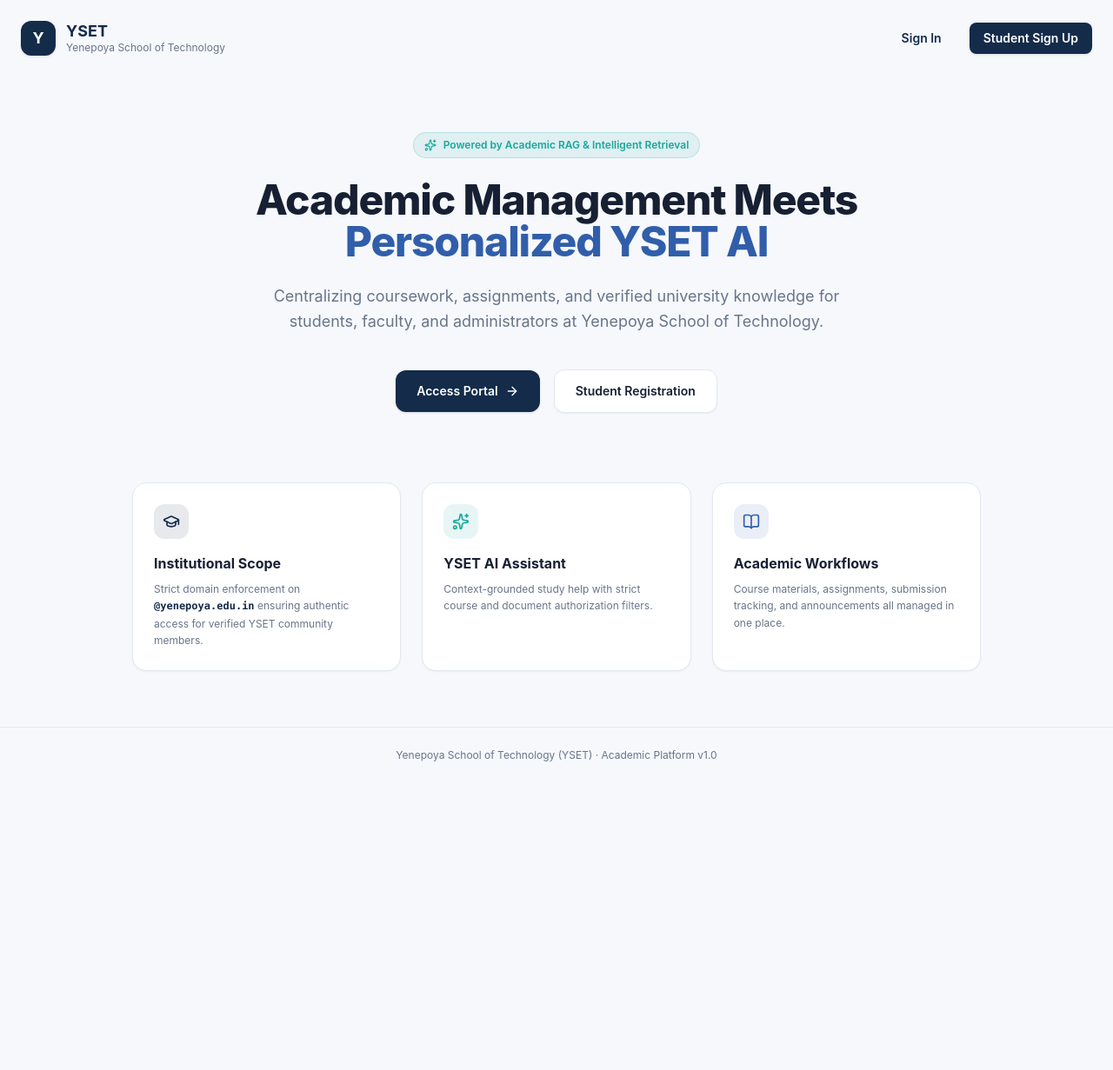
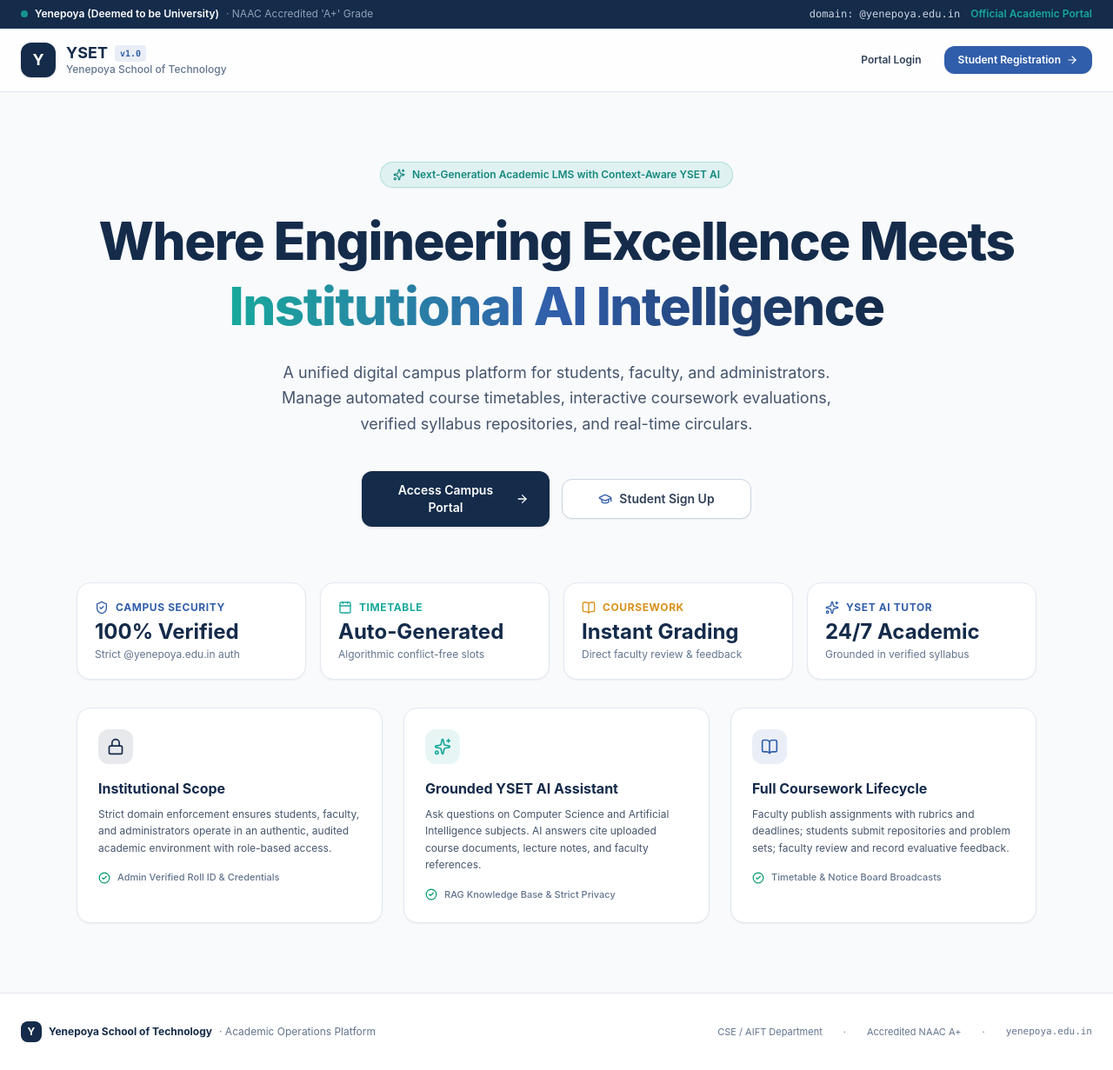
Before and after one commit to LYK-02/Campus-AI-for-YSET, a React (Vite) app in the folder frontend/: page / in a window 1280 px wide. Shown: the whole page at 87% size. Before the commit the page ends 901 px from the top, so only its background shows below. Built offline with nearby package versions, Linux system fonts and the light colour scheme; no server answers.

Commit message:
feat(landing): elevate landing page with institutional accreditation banner, trust metrics, and modern styling

```diff
--- a/frontend/src/pages/LandingPage.tsx
+++ b/frontend/src/pages/LandingPage.tsx
@@ -1,107 +1,210 @@
 import React from "react";
 import { Link } from "react-router-dom";
-import { Sparkles, ArrowRight, BookOpen, GraduationCap } from "lucide-react";
+import {
+  Sparkles,
+  ArrowRight,
+  BookOpen,
+  GraduationCap,
+  ShieldCheck,
+  Calendar,
+  CheckCircle2,
+  Lock,
+} from "lucide-react";
 
 export const LandingPage: React.FC = () => {
   return (
-    <div className="min-h-screen bg-[#F6F8FC] flex flex-col justify-between">
-      {/* Header */}
-      <header className="max-w-7xl mx-auto w-full px-6 py-6 flex items-center justify-between">
+    <div className="min-h-screen bg-[#F8FAFC] flex flex-col justify-between selection:bg-[#17A89B]/20">
+      {/* Top Accreditation Strip */}
+      <div className="bg-[#142B4A] text-slate-300 text-xs py-2 px-6 border-b border-[#1D3B63]">
+        <div className="max-w-7xl mx-auto flex items-center justify-between text-[11px] sm:text-xs">
+          <div className="flex items-center gap-2">
+            <span className="w-2 h-2 rounded-full bg-[#17A89B] animate-pulse" />
+            <span className="font-semibold text-white">Yenepoya (Deemed to be University)</span>
+            <span className="hidden sm:inline text-slate-400">· NAAC Accredited 'A+' Grade</span>
+          </div>
+          <div className="flex items-center gap-3 text-slate-300">
+            <span className="hidden md:inline font-mono">domain: @yenepoya.edu.in</span>
+            <span className="text-[#17A89B] font-semibold">Official Academic Portal</span>
+          </div>
+        </div>
+      </div>
+
+      {/* Main Navbar */}
+      <header className="bg-white/80 backdrop-blur-md sticky top-0 z-40 border-b border-[#E3E8F0]">
+        <div className="max-w-7xl mx-auto px-6 py-4 flex items-center justify-between">
           <div className="flex items-center gap-3">
-          <div className="w-10 h-10 rounded-xl bg-[#142B4A] flex items-center justify-center font-bold text-white text-lg shadow-sm">
+            <div className="w-10 h-10 rounded-xl bg-[#142B4A] text-white flex items-center justify-center font-bold text-lg shadow-sm">
               Y
             </div>
             <div>
+              <div className="flex items-center gap-2">
                 <h1 className="font-bold text-lg text-[#142B4A] leading-tight">YSET</h1>
-            <p className="text-xs text-[#68758A]">Yenepoya School of Technology</p>
+                <span className="text-[10px] font-mono bg-[#315EAA]/10 text-[#315EAA] px-1.5 py-0.5 rounded font-semibold">
+                  v1.0
+                </span>
+              </div>
+              <p className="text-xs text-slate-500 font-medium">Yenepoya School of Technology</p>
             </div>
           </div>
-        <div className="flex items-center gap-4">
+
+          <div className="flex items-center gap-3">
             <Link
               to="/login"
-            className="text-sm font-semibold text-[#142B4A] hover:text-[#315EAA] px-4 py-2"
+              className="text-xs font-semibold text-slate-700 hover:text-[#142B4A] px-3.5 py-2 rounded-xl hover:bg-slate-100 transition-colors"
             >
-            Sign In
+              Portal Login
             </Link>
             <Link
               to="/signup"
-            className="text-sm font-semibold text-white bg-[#142B4A] hover:bg-[#0F2038] px-4 py-2 rounded-lg transition-colors shadow-sm"
+              className="text-xs font-semibold text-white bg-[#315EAA] hover:bg-[#254B8C] px-4 py-2 rounded-xl transition-all shadow-xs flex items-center gap-1.5"
             >
-            Student Sign Up
+              <span>Student Registration</span>
+              <ArrowRight className="w-3.5 h-3.5" />
             </Link>
+          </div>
         </div>
       </header>
 
       {/* Hero Section */}
-      <main className="max-w-5xl mx-auto px-6 py-16 text-center">
-        <div className="inline-flex items-center gap-2 px-3 py-1.5 rounded-full bg-[#17A89B]/10 border border-[#17A89B]/20 text-[#17A89B] text-xs font-semibold mb-6">
+      <main className="max-w-6xl mx-auto px-6 py-16 sm:py-20 text-center relative">
+        <div className="inline-flex items-center gap-2 px-3.5 py-1.5 rounded-full bg-[#17A89B]/10 border border-[#17A89B]/25 text-[#12887C] text-xs font-semibold mb-6 shadow-xs">
           <Sparkles className="w-3.5 h-3.5" />
-          <span>Powered by Academic RAG & Intelligent Retrieval</span>
+          <span>Next-Generation Academic LMS with Context-Aware YSET AI</span>
         </div>
 
-        <h2 className="text-4xl md:text-5xl font-extrabold text-[#172033] tracking-tight mb-6">
-          Academic Management Meets <br />
-          <span className="text-[#315EAA]">Personalized YSET AI</span>
+        <h2 className="text-4xl sm:text-5xl md:text-6xl font-extrabold text-[#142B4A] tracking-tight mb-6 leading-tight">
+          Where Engineering Excellence Meets <br className="hidden sm:block" />
+          <span className="bg-gradient-to-r from-[#17A89B] via-[#315EAA] to-[#142B4A] bg-clip-text text-transparent">
+            Institutional AI Intelligence
+          </span>
         </h2>
 
-        <p className="text-base md:text-lg text-[#68758A] max-w-2xl mx-auto mb-10 leading-relaxed">
-          Centralizing coursework, assignments, and verified university knowledge for students, faculty,
-          and administrators at Yenepoya School of Technology.
+        <p className="text-base sm:text-lg text-slate-600 max-w-2xl mx-auto mb-10 leading-relaxed font-normal">
+          A unified digital campus platform for students, faculty, and administrators. Manage automated course timetables, interactive coursework evaluations, verified syllabus repositories, and real-time circulars.
         </p>
 
-        <div className="flex flex-col sm:flex-row items-center justify-center gap-4">
+        {/* Dual CTA */}
+        <div className="flex flex-col sm:flex-row items-center justify-center gap-3.5 max-w-md mx-auto">
           <Link
             to="/login"
-            className="w-full sm:w-auto inline-flex items-center justify-center gap-2 bg-[#142B4A] hover:bg-[#0F2038] text-white text-sm font-semibold px-6 py-3.5 rounded-xl transition-all shadow-sm"
+            className="w-full sm:w-auto flex-1 inline-flex items-center justify-center gap-2 bg-[#142B4A] hover:bg-[#0F2038] text-white text-xs sm:text-sm font-semibold px-6 py-3 rounded-xl transition-all shadow-sm cursor-pointer"
           >
-            Access Portal
+            <span>Access Campus Portal</span>
             <ArrowRight className="w-4 h-4" />
           </Link>
           <Link
             to="/signup"
-            className="w-full sm:w-auto inline-flex items-center justify-center gap-2 bg-white hover:bg-slate-50 text-[#172033] border border-[#E3E8F0] text-sm font-semibold px-6 py-3.5 rounded-xl transition-all shadow-xs"
+            className="w-full sm:w-auto flex-1 inline-flex items-center justify-center gap-2 bg-white hover:bg-slate-50 text-slate-700 border border-[#CBD5E1] text-xs sm:text-sm font-semibold px-6 py-3 rounded-xl transition-all shadow-xs cursor-pointer"
           >
-            Student Registration
+            <GraduationCap className="w-4 h-4 text-[#315EAA]" />
+            <span>Student Sign Up</span>
           </Link>
         </div>
 
-        {/* Feature Cards Grid */}
-        <div className="grid grid-cols-1 md:grid-cols-3 gap-6 mt-20 text-left">
-          <div className="bg-white p-6 rounded-2xl border border-[#E3E8F0] shadow-xs">
-            <div className="w-10 h-10 rounded-xl bg-[#142B4A]/10 text-[#142B4A] flex items-center justify-center mb-4">
-              <GraduationCap className="w-5 h-5" />
+        {/* Quick Highlights / Trust Metrics */}
+        <div className="grid grid-cols-2 md:grid-cols-4 gap-4 mt-16 text-left">
+          <div className="bg-white p-4 sm:p-5 rounded-2xl border border-[#E3E8F0] shadow-xs">
+            <div className="flex items-center gap-2 text-[#315EAA] text-xs font-bold uppercase tracking-wider mb-1">
+              <ShieldCheck className="w-4 h-4" />
+              <span>Campus Security</span>
             </div>
-            <h3 className="font-bold text-base text-[#172033] mb-2">Institutional Scope</h3>
-            <p className="text-xs text-[#68758A] leading-relaxed">
-              Strict domain enforcement on <code className="text-[#142B4A] font-semibold">@yenepoya.edu.in</code> ensuring authentic access for verified YSET community members.
-            </p>
+            <p className="text-xl sm:text-2xl font-bold text-[#142B4A]">100% Verified</p>
+            <p className="text-xs text-slate-500 mt-0.5">Strict @yenepoya.edu.in auth</p>
           </div>
 
-          <div className="bg-white p-6 rounded-2xl border border-[#E3E8F0] shadow-xs">
+          <div className="bg-white p-4 sm:p-5 rounded-2xl border border-[#E3E8F0] shadow-xs">
+            <div className="flex items-center gap-2 text-[#17A89B] text-xs font-bold uppercase tracking-wider mb-1">
+              <Calendar className="w-4 h-4" />
+              <span>Timetable</span>
+            </div>
+            <p className="text-xl sm:text-2xl font-bold text-[#142B4A]">Auto-Generated</p>
+            <p className="text-xs text-slate-500 mt-0.5">Algorithmic conflict-free slots</p>
+          </div>
+
+          <div className="bg-white p-4 sm:p-5 rounded-2xl border border-[#E3E8F0] shadow-xs">
+            <div className="flex items-center gap-2 text-[#D99019] text-xs font-bold uppercase tracking-wider mb-1">
+              <BookOpen className="w-4 h-4" />
+              <span>Coursework</span>
+            </div>
+            <p className="text-xl sm:text-2xl font-bold text-[#142B4A]">Instant Grading</p>
+            <p className="text-xs text-slate-500 mt-0.5">Direct faculty review & feedback</p>
+          </div>
+
+          <div className="bg-white p-4 sm:p-5 rounded-2xl border border-[#E3E8F0] shadow-xs">
+            <div className="flex items-center gap-2 text-[#315EAA] text-xs font-bold uppercase tracking-wider mb-1">
+              <Sparkles className="w-4 h-4" />
+              <span>YSET AI Tutor</span>
+            </div>
+            <p className="text-xl sm:text-2xl font-bold text-[#142B4A]">24/7 Academic</p>
+            <p className="text-xs text-slate-500 mt-0.5">Grounded in verified syllabus</p>
+          </div>
+        </div>
+
+        {/* Feature Cards Grid */}
+        <div className="grid grid-cols-1 md:grid-cols-3 gap-6 mt-8 text-left">
+          <div className="bg-white p-6 rounded-2xl border border-[#E3E8F0] shadow-xs hover:border-[#142B4A]/40 transition-all">
+            <div className="w-10 h-10 rounded-xl bg-[#142B4A]/10 text-[#142B4A] flex items-center justify-center mb-4">
+              <Lock className="w-5 h-5" />
+            </div>
+            <h3 className="font-bold text-base text-[#142B4A] mb-2">Institutional Scope</h3>
+            <p className="text-xs text-slate-600 leading-relaxed">
+              Strict domain enforcement ensures students, faculty, and administrators operate in an authentic, audited academic environment with role-based access.
+            </p>
+            <div className="mt-4 flex items-center gap-2 text-[11px] text-slate-500 font-medium">
+              <CheckCircle2 className="w-3.5 h-3.5 text-emerald-600" />
+              <span>Admin Verified Roll ID & Credentials</span>
+            </div>
+          </div>
+
+          <div className="bg-white p-6 rounded-2xl border border-[#E3E8F0] shadow-xs hover:border-[#17A89B]/40 transition-all">
             <div className="w-10 h-10 rounded-xl bg-[#17A89B]/10 text-[#17A89B] flex items-center justify-center mb-4">
               <Sparkles className="w-5 h-5" />
             </div>
-            <h3 className="font-bold text-base text-[#172033] mb-2">YSET AI Assistant</h3>
-            <p className="text-xs text-[#68758A] leading-relaxed">
-              Context-grounded study help with strict course and document authorization filters.
+            <h3 className="font-bold text-base text-[#142B4A] mb-2">Grounded YSET AI Assistant</h3>
+            <p className="text-xs text-slate-600 leading-relaxed">
+              Ask questions on Computer Science and Artificial Intelligence subjects. AI answers cite uploaded course documents, lecture notes, and faculty references.
             </p>
+            <div className="mt-4 flex items-center gap-2 text-[11px] text-slate-500 font-medium">
+              <CheckCircle2 className="w-3.5 h-3.5 text-emerald-600" />
+              <span>RAG Knowledge Base & Strict Privacy</span>
+            </div>
           </div>
 
-          <div className="bg-white p-6 rounded-2xl border border-[#E3E8F0] shadow-xs">
+          <div className="bg-white p-6 rounded-2xl border border-[#E3E8F0] shadow-xs hover:border-[#315EAA]/40 transition-all">
             <div className="w-10 h-10 rounded-xl bg-[#315EAA]/10 text-[#315EAA] flex items-center justify-center mb-4">
               <BookOpen className="w-5 h-5" />
             </div>
-            <h3 className="font-bold text-base text-[#172033] mb-2">Academic Workflows</h3>
-            <p className="text-xs text-[#68758A] leading-relaxed">
-              Course materials, assignments, submission tracking, and announcements all managed in one place.
+            <h3 className="font-bold text-base text-[#142B4A] mb-2">Full Coursework Lifecycle</h3>
+            <p className="text-xs text-slate-600 leading-relaxed">
+              Faculty publish assignments with rubrics and deadlines; students submit repositories and problem sets; faculty review and record evaluative feedback.
             </p>
+            <div className="mt-4 flex items-center gap-2 text-[11px] text-slate-500 font-medium">
+              <CheckCircle2 className="w-3.5 h-3.5 text-emerald-600" />
+              <span>Timetable & Notice Board Broadcasts</span>
+            </div>
           </div>
         </div>
       </main>
 
       {/* Footer */}
-      <footer className="border-t border-[#E3E8F0] py-6 text-center text-xs text-[#68758A]">
-        Yenepoya School of Technology (YSET) · Academic Platform v1.0
+      <footer className="bg-white border-t border-[#E3E8F0] py-8 px-6 text-xs text-slate-500">
+        <div className="max-w-7xl mx-auto flex flex-col sm:flex-row items-center justify-between gap-4">
+          <div className="flex items-center gap-2">
+            <div className="w-6 h-6 rounded-lg bg-[#142B4A] text-white flex items-center justify-center font-bold text-xs">
+              Y
+            </div>
+            <span className="font-bold text-[#142B4A]">Yenepoya School of Technology</span>
+            <span>· Academic Operations Platform</span>
+          </div>
+
+          <div className="flex items-center gap-6 text-[11px]">
+            <span>CSE / AIFT Department</span>
+            <span>·</span>
+            <span>Accredited NAAC A+</span>
+            <span>·</span>
+            <span className="font-mono">yenepoya.edu.in</span>
+          </div>
+        </div>
       </footer>
     </div>
   );
```
Lines whose indentation alone changed are shown as unchanged.
